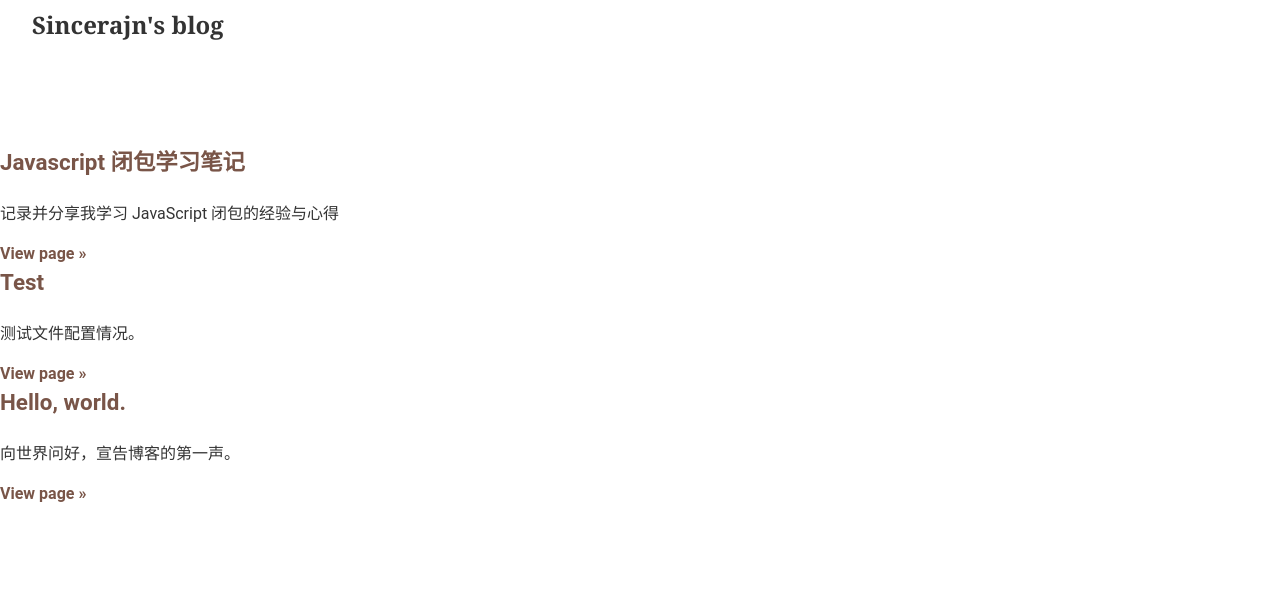
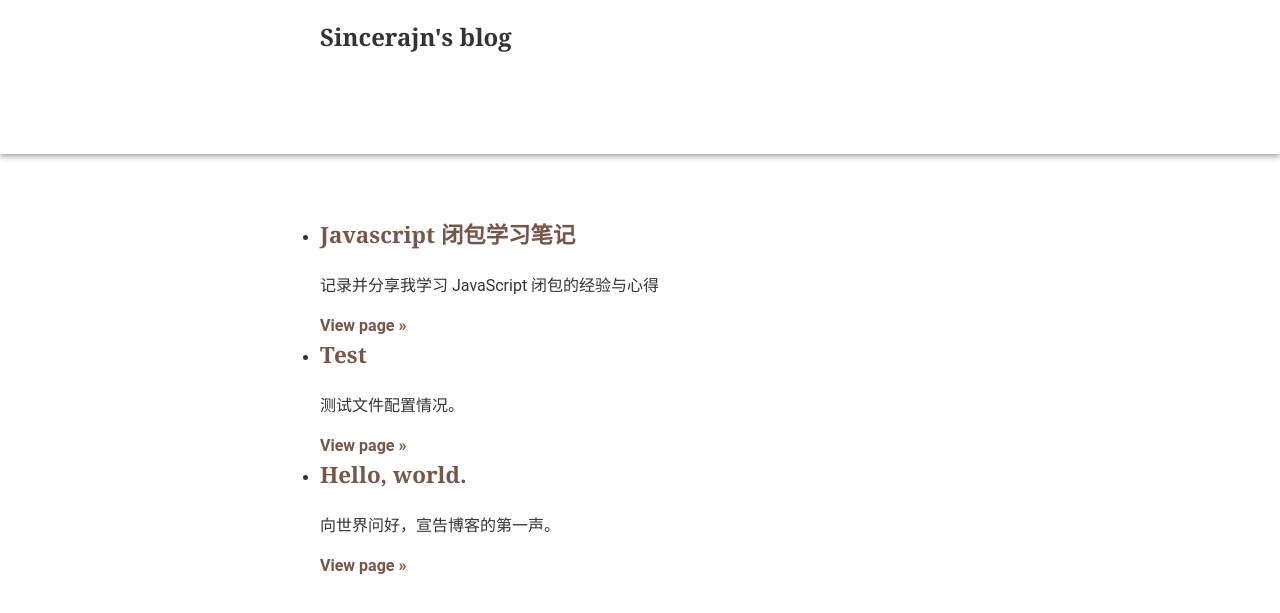
Before and after one commit to Sincerajn/sincerajn.github.io, a Jekyll site: the page built from index.html, in a window 1280 px wide. Shown: the top 613 px of the page. Built offline with Jekyll 4.4.1, drawn with Linux system fonts in a browser that asks for light colours.

Commit message:
fix home page url bugs

```diff
--- a/_layouts/home.html
+++ b/_layouts/home.html
@@ -13,6 +13,7 @@
         content="sincerajn {{ page.title }} {{ page.tag }} 博客 linux python html css javascript github Jekyll 教程 日志 besiege rimwrold ">
     <title>{{ page.title }}</title>
     <link rel="stylesheet" href="{{ site.baseurl }}/css/litCore.css">
+    <link rel="stylesheet" href="{{ site.baseurl }}/css/index.css">
     <script src="{{ site.baseurl }}/js/litCore.js" type="module"></script>
 </head>
 
```
